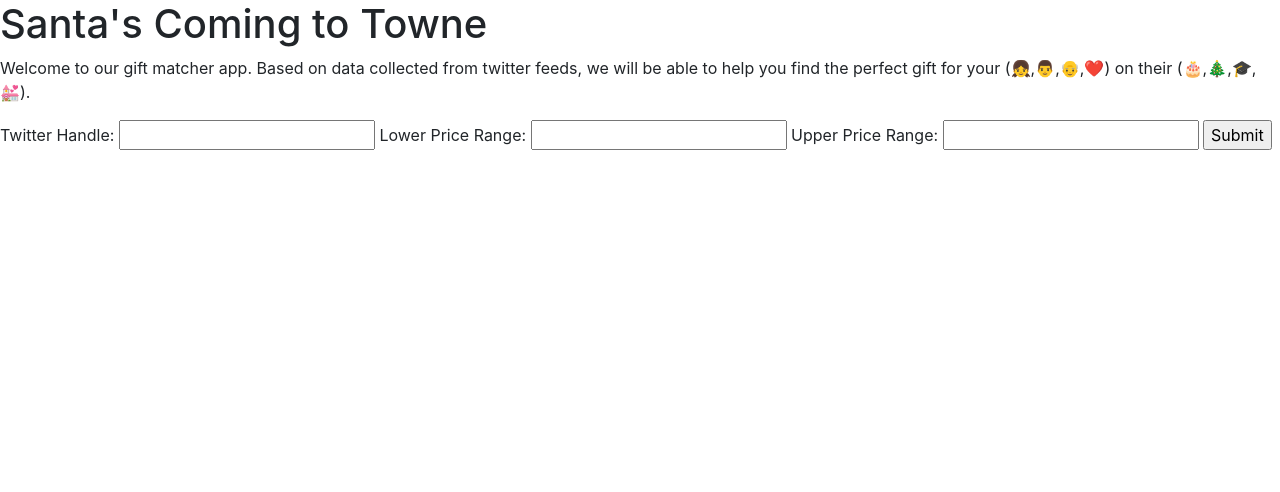
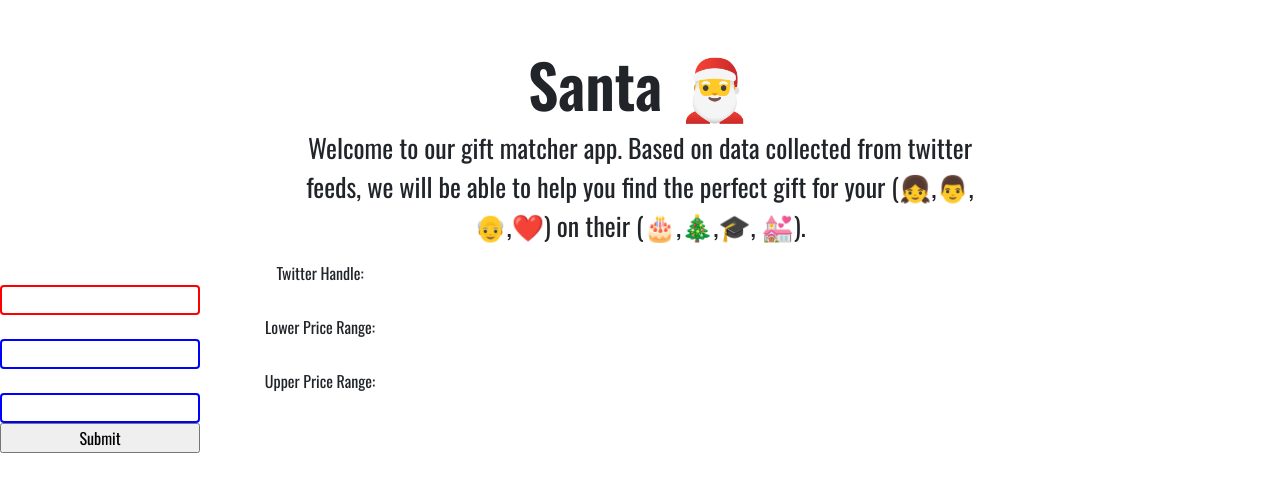
Before and after one commit to joelkyu/SantaComingToTown, a Flask app: page / in a window 1280 px wide. Shown: the top 492 px of the page. Run offline with Flask 2, Linux system fonts and the light colour scheme; some libraries are stand-ins or nearby versions.

Commit message:
styling for index.html

```diff
--- a/app/app.py
+++ b/app/app.py
@@ -1,14 +1,14 @@
-from flask import Flask, render_template, request
+from flask import Flask, render_template, request, url_for
 from flask_sqlalchemy import SQLAlchemy
 from config import app
 from models import db, Person, Characteristic
+import os
 
 
 @app.route('/')
 def index():
     db.create_all()  # Initiate all objects
     return render_template('index.html')
-
 
 
 @app.route('/add', methods=['POST'])
@@ -22,3 +22,17 @@ def add_person():
     db.session.commit()
     print(request.form)
     return render_template('index.html', people=Person.query.all())
+
+
+@app.context_processor
+def override_url_for():
+    return dict(url_for=dated_url_for)
+
+def dated_url_for(endpoint, **values):
+    if endpoint == 'static':
+        filename = values.get('filename', None)
+        if filename:
+            file_path = os.path.join(app.root_path,
+                                 endpoint, filename)
+            values['q'] = int(os.stat(file_path).st_mtime)
+    return url_for(endpoint, **values)
--- a/app/static/styles/css/index.css
+++ b/app/static/styles/css/index.css
@@ -1,3 +1,56 @@
+h1,
+h2,
+h3,
+h4,
+h5,
+h6 {
+  font-family: 'Oswald', sans-serif;
+  font-weight: 600; }
 
+p,
+a,
+form {
+  font-family: 'Oswald', sans-serif;
+  font-weight: 400; }
+
+header {
+  width: 100%;
+  text-align: center;
+  margin: 0 auto;
+  padding-top: 3em; }
+  header h1 {
+    font-size: 60px; }
+  header p {
+    font-size: 26px; }
+  @media screen and (min-width: 700px) {
+    header {
+      width: 700px; } }
+
+main {
+  text-align: center;
+  display: flex; }
+  main section {
+    flex: 50%;
+    text-align: center; }
+  main .form {
+    display: block; }
+  main input {
+    display: block;
+    width: 200px; }
+  main input[type=text] {
+    border: 2px solid red;
+    border-radius: 4px; }
+  main input[type=number] {
+    border: 2px solid blue;
+    border-radius: 4px; }
+  main ul {
+    list-style-type: none; }
+    main ul li div {
+      padding-bottom: 10px; }
+      main ul li div a {
+        font-size: 20px; }
+      main ul li div p {
+        margin: 0;
+        font-size: 12; }
 
 /*# sourceMappingURL=index.css.map */
--- a/app/static/styles/sass/index.scss
+++ b/app/static/styles/sass/index.scss
@@ -0,0 +1,82 @@
+$break-small: 320px;
+$break-large: 700px;
+
+
+h1,
+h2,
+h3,
+h4,
+h5,
+h6 {
+    font-family: 'Oswald', sans-serif;
+    font-weight: 600;
+}
+
+p,
+a,
+form {
+    font-family: 'Oswald', sans-serif;
+    font-weight: 400;
+}
+
+header {
+    h1 {
+        font-size: 60px;
+    }
+    p {
+        font-size: 26px;
+    }
+    width: 100%;
+    text-align: center;
+    margin: 0 auto;
+    padding-top: 3em;
+    @media screen and (min-width: $break-large) {
+        width: 700px;
+    }
+}
+
+main {
+    text-align: center;
+    display: flex;
+    section {
+        flex: 50%;
+        text-align: center;
+    }
+    .form {
+        display: block;
+    }
+    input {
+        display: block;
+        width: 200px;
+    }
+    input[type=text] {
+      border: 2px solid red;
+      border-radius: 4px;
+    }
+
+    input[type=number] {
+      border: 2px solid blue;
+      border-radius: 4px;
+    }
+    ul {
+        list-style-type: none;
+        li {
+            div {
+                padding-bottom: 10px;
+                a {
+                    font-size: 20px;
+                }
+                p {
+                    margin: 0;
+                    font-size: 12;
+                }
+            }
+        }
+    }
+    // #target-list {
+    //     background-color: #ccffda;
+    // }
+    // #add-target {
+    //     background-color: #ffcccc;
+    // }
+}
--- a/app/templates/index.html
+++ b/app/templates/index.html
@@ -1,18 +1,28 @@
 {% extends "base.html" %}
 {% block styling %}
-    <link rel="stylesheet" type="text/css" href="{{ url_for('static', filename='static/styles/css/index.css')}}"/>
+    <link rel="stylesheet" type="text/css" href="{{ url_for('static', filename='styles/css/index.css')}}"/>
+    <link href="https://fonts.googleapis.com/css?family=Oswald:400,500,600&display=swap" rel="stylesheet">
 {% endblock %}
-{% block content %}
-    <h1>Santa's Coming to Towne</h1>
+
+{% block header %}
+    <h1>Santa 🎅</h1>
     <p>
         Welcome to our gift matcher app. Based on data collected from twitter feeds,
         we will be able to help you find the perfect gift for your (👧,👨,👴,❤️) on their (🎂,🎄,🎓, 💒).
     </p>
+{% endblock %}
+{% block content %}
     <section id="add-target">
         <form class="" action="/add" method="POST">
-            Twitter Handle: <input type="text" name="Twitter-Handle" value="">
-            Lower Price Range: <input type="number" name="Lower-Price" min="0" value="">
-            Upper Price Range: <input type="number" name="Upper-Price" min="0" value="">
+            <div class="form">
+                Twitter Handle: <input type="text" name="Twitter-Handle" value="">
+            </div>
+            <div class="form">
+                Lower Price Range: <input type="number" name="Lower-Price" min="0" value="">
+            </div>
+            <div class="form">
+                Upper Price Range: <input type="number" name="Upper-Price" min="0" value="">
+            </div>
             <input type="submit" name="" value="Submit">
         </form>
     </section>
@@ -22,8 +32,8 @@
             <li>
                 <div class="person">
                     <a href="https://twitter.com/{{ person.twitter }}">{{ person.twitter }}</a>
-                    <p>Lower Price Bracket: {{ person.lower_price }}</p>
-                    <p>Higher Price Bracket: {{ person.upper_price }}</p>
+                    <p>Lower Price Bracket: ${{ person.lower_price }}</p>
+                    <p>Higher Price Bracket: ${{ person.upper_price }}</p>
                 </div>
             </li>
             {% endfor %}
```
Also changed, not shown: 1 other file.
